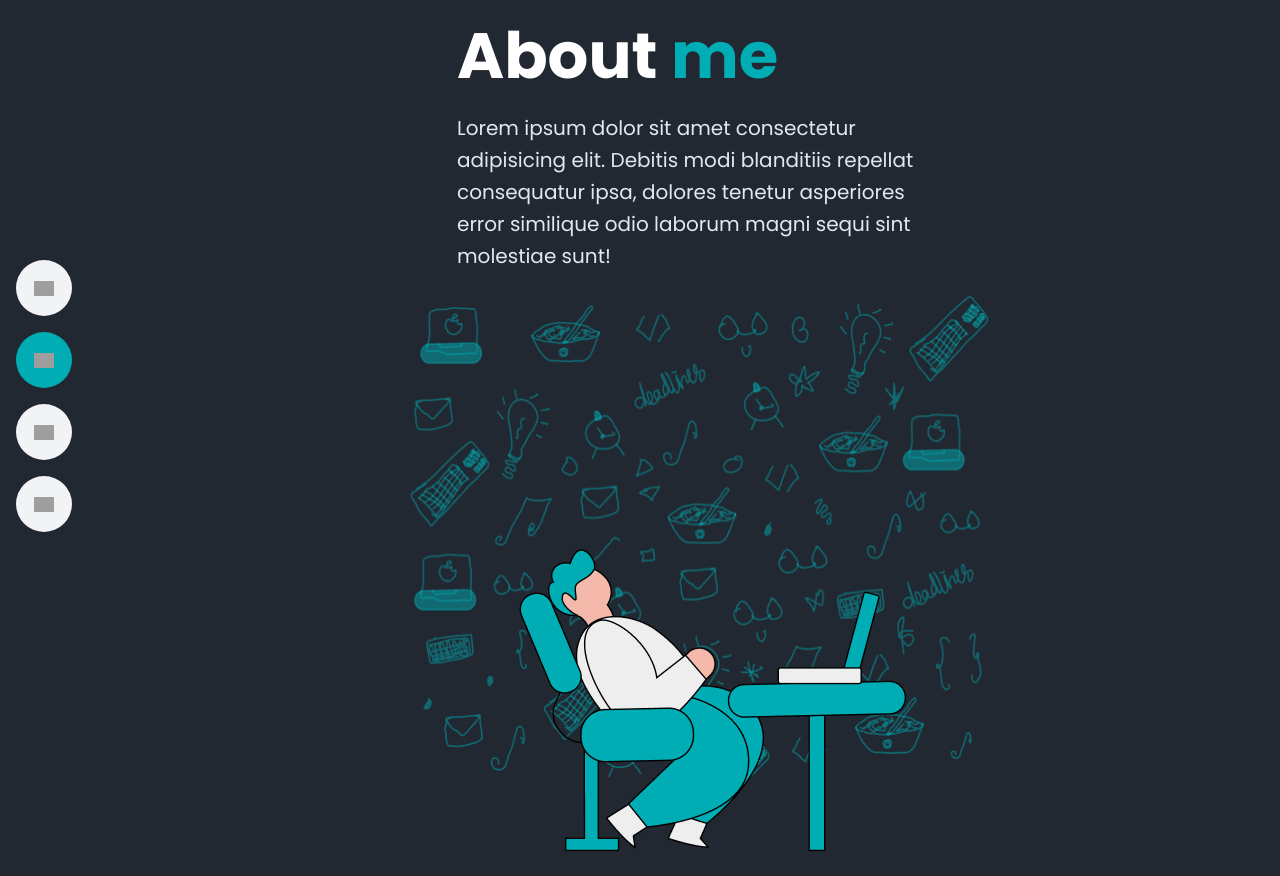
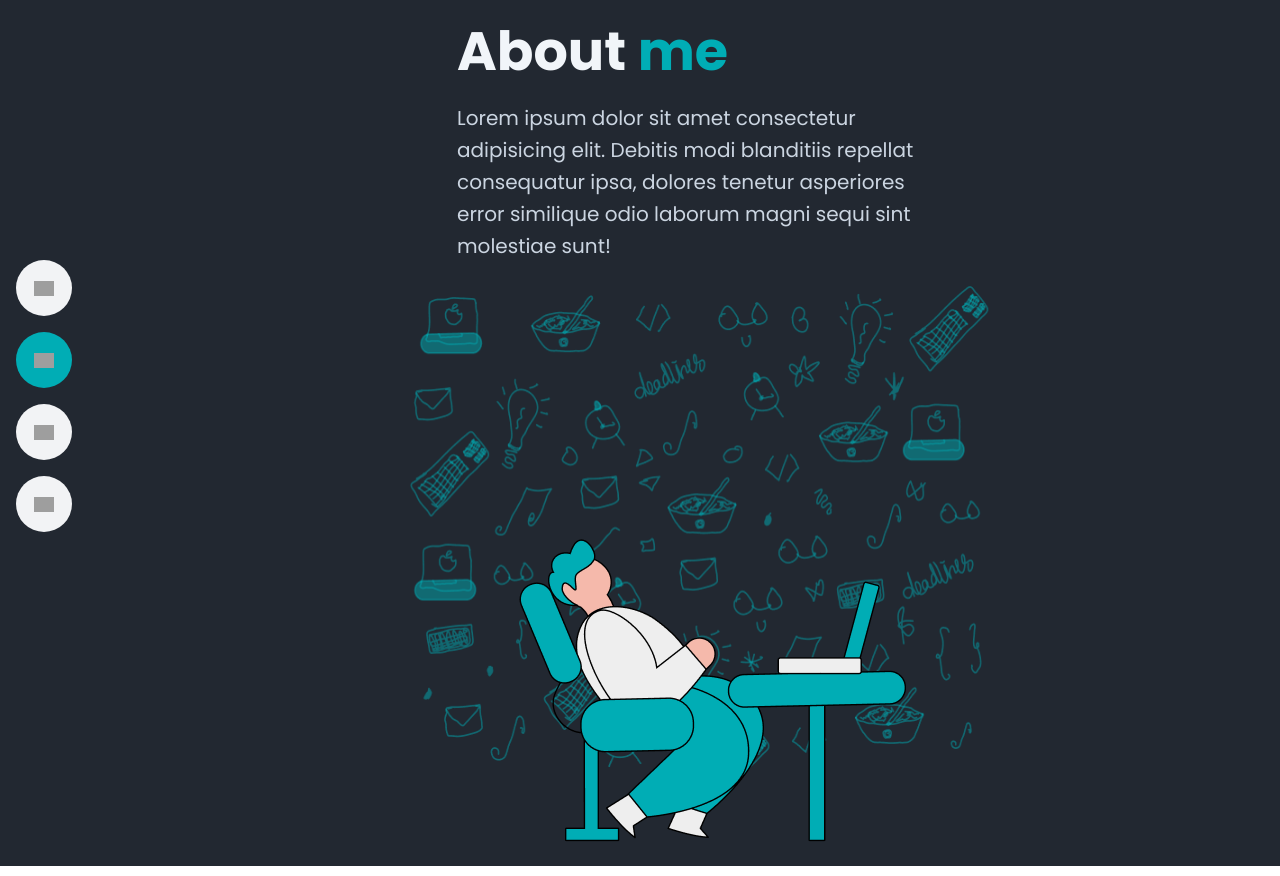
Before and after one commit to ozo-vehe/ozovehe, a Vue app: page /about in a window 1280 px wide. Built offline with nearby package versions, Linux system fonts and the light colour scheme; grey boxes are pictures that could not be loaded; a web font is replaced by a local one.

Commit message:
edited the color scheme

```diff
--- a/src/components/AboutComponent.vue
+++ b/src/components/AboutComponent.vue
@@ -7,10 +7,10 @@ import bg from '../assets/images/about.png';
 <template>
   <header class="min-h-screen flex flex-wrap items-center justify-center gap-20 pr-10 py-6">
     <div class="header_text w-[45%] text-slate-200">
-      <h1 class="poppins leading-none font-bold text-[64px] mb-2 capitalize text-white">about <span
+      <h1 class="poppins leading-none font-bold text-[54px] mb-2 capitalize text-slate-100">about <span
           class="text-[#00adb5] lowercase">me</span></h1>
       <div class="social_container flex items-center gap-4 mt-6">
-        <p class="leading-8 text-[20px]">Lorem ipsum dolor sit amet consectetur adipisicing elit. Debitis modi blanditiis repellat consequatur ipsa, dolores tenetur asperiores error similique odio laborum magni sequi sint molestiae sunt!</p>
+        <p class="leading-8 text-[20px] text-slate-300">Lorem ipsum dolor sit amet consectetur adipisicing elit. Debitis modi blanditiis repellat consequatur ipsa, dolores tenetur asperiores error similique odio laborum magni sequi sint molestiae sunt!</p>
       </div>
     </div>
 
--- a/src/components/ContactComponent.vue
+++ b/src/components/ContactComponent.vue
@@ -28,7 +28,7 @@ const socialImages = ref([
 <template>
   <header class="min-h-screen flex flex-wrap items-center justify-center gap-20 pr-10 py-6">
     <div class="header_image w-[500px] h-[600px] relative">
-      <h1 class="poppins leading-none font-bold text-[54px] mb-2 capitalize text-white">Got a project in <span
+      <h1 class="poppins leading-none font-bold text-[54px] mb-2 capitalize text-slate-100">Got a project in <span
           class="text-[#00adb5] lowercase">mind?</span>
       </h1>
 
--- a/src/components/HeroComponent.vue
+++ b/src/components/HeroComponent.vue
@@ -7,7 +7,7 @@ import bg from '../assets/images/bg.png';
 <template>
   <header class="min-h-screen flex flex-wrap items-center justify-center gap-32 pr-10">
     <div class="header_text w-[550px]">
-      <h1 class="poppins leading-[70px] font-bold uppercase text-[70px] mb-2 flex flex-col text-white">creative web <span
+      <h1 class="poppins leading-[70px] font-bold uppercase text-[70px] mb-2 flex flex-col text-slate-100">creative web <span
           class="text-[#00adb5]">developer</span></h1>
       <div class="social_container flex items-center gap-4 mt-6">
         <button class="bg-[#00adb5] text-white py-4 px-8 text-center rounded-3xl">Hire me</button>
--- a/src/views/ProjectsView.vue
+++ b/src/views/ProjectsView.vue
@@ -86,7 +86,7 @@ const displayed_projects = computed(() => {
 <template>
   <section class="projects h-screen overflow-hidden pr-10 w-full">
     <div class="project_header">
-      <h2 class="mt-10 text-[64px] leading-normal text-white font-bold">My <span class="text-[#00adb5]">projects</span>
+      <h2 class="mt-10 text-[54px] leading-normal text-slate-100 font-bold">My <span class="text-[#00adb5]">projects</span>
       </h2>
 
       <div class="project_categories flex gap-4 items-center my-10 font-bold">
```
